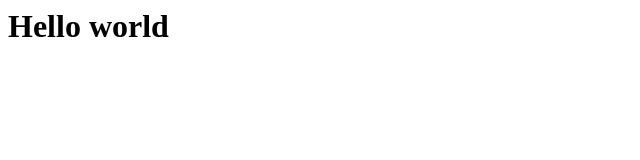
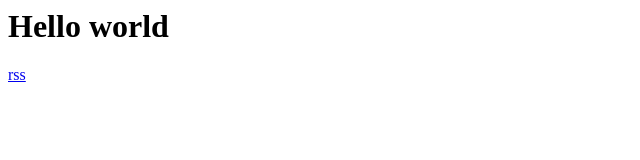
Before and after one commit to gastongarcia/adiobks, a plain HTML site: page index.html in a window 1280 px wide. Shown: the full height of the page, 0-640 px from the left. Drawn offline with Linux system fonts and the light colour scheme.

Commit message:
Update index.html
updating

```diff
--- a/index.html
+++ b/index.html
@@ -1 +1,2 @@
 <h1>Hello world</h1>
+<a href="rss.xml">rss</a>
```
